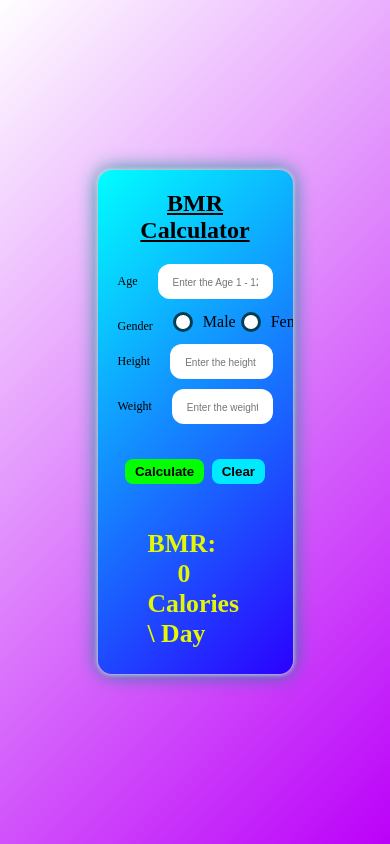
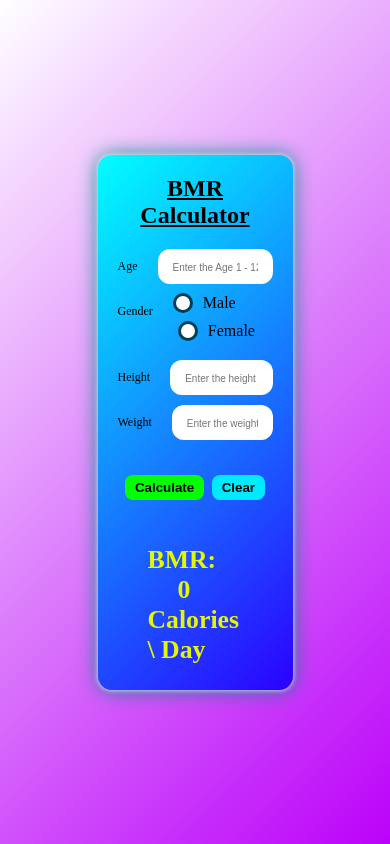
Before and after one commit to MOHAMMADFAISAL1998/BMR-Calculator, a plain HTML site: page index.html in a window 390 px wide. Drawn offline with Linux system fonts and the light colour scheme.

Commit message:
responsiveRadio

```diff
--- a/style.css
+++ b/style.css
@@ -110,6 +110,7 @@ a input {
 .btn {
     margin-top: 25px;
     display: flex;
+    flex-wrap: wrap;
     justify-content: space-evenly;
 }
 .btn button{
@@ -147,11 +148,13 @@ a input {
     display: inline-block;
     padding-left: 30px;
 }
-@media screen and (max-width: 550px){
+@media(max-width: 550px){
     input::placeholder {font-size:10px;}
     .btn button{padding: 5px 10px;}
     span{font-size: 12px;}
     .radio + .radio{
         margin-left: 5px;
     }
+    .radio-group{flex-wrap: wrap;}
+    .radio{margin-bottom: 10px;}
 }
```
